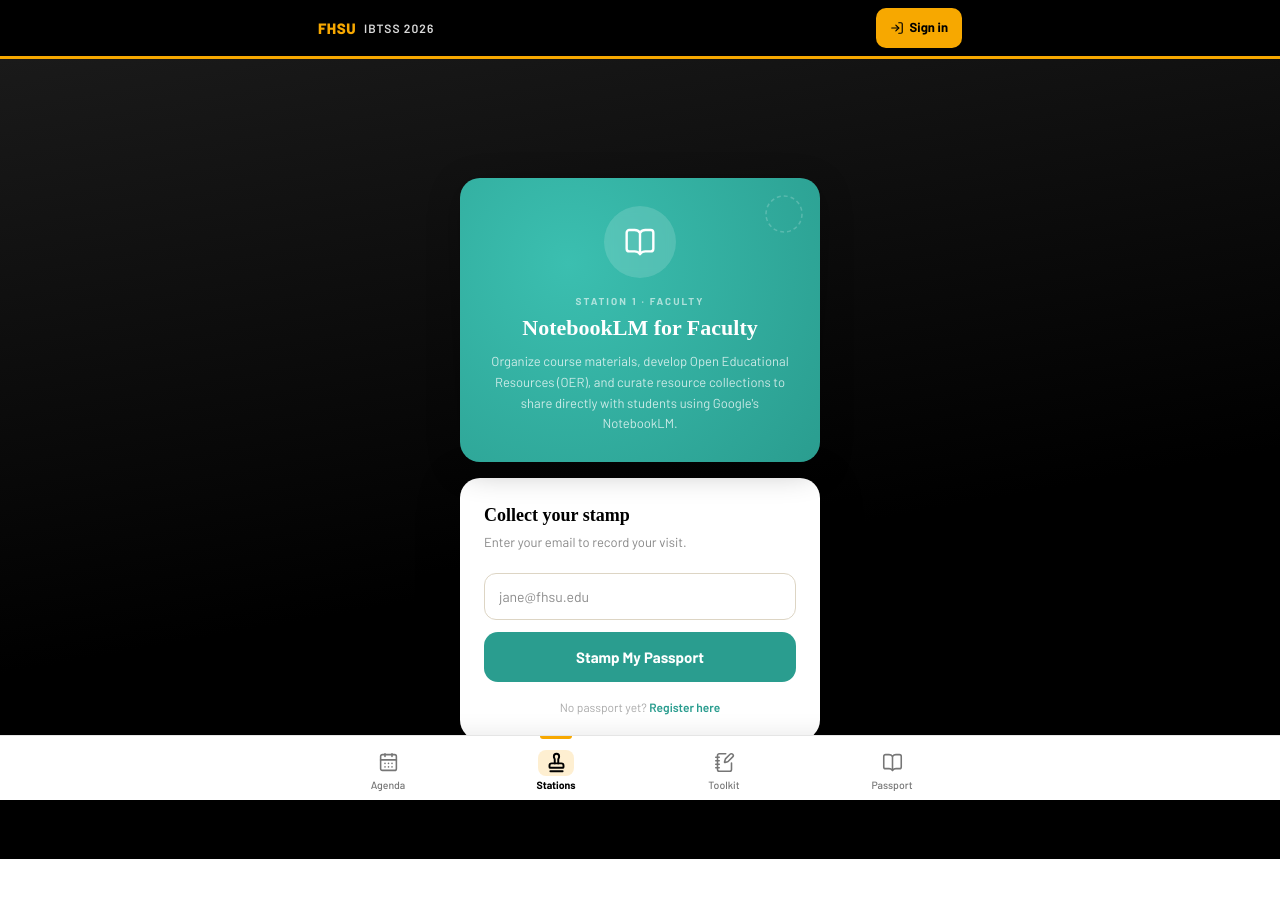
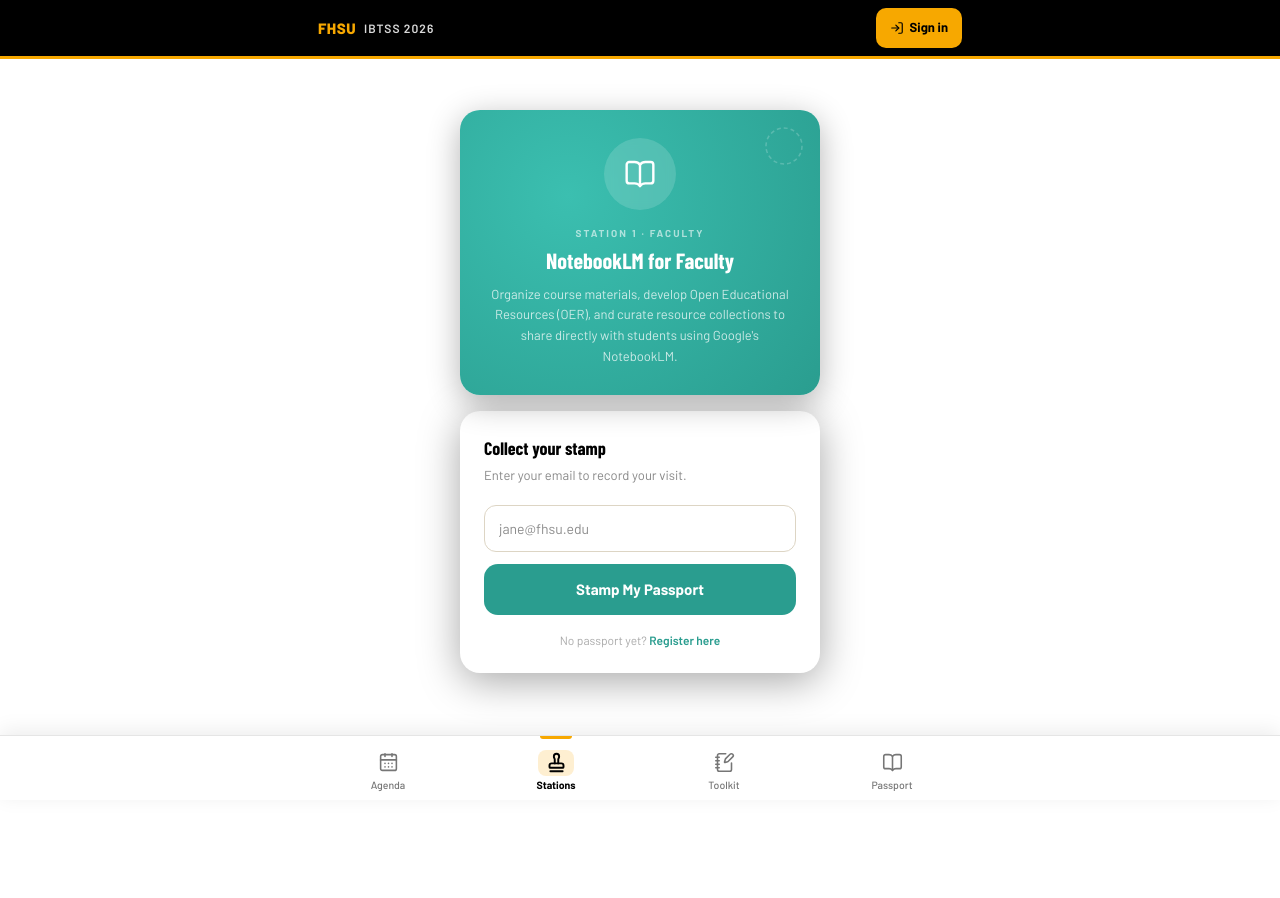
Before and after one commit to rattnak/ibtss-passport, a Next.js app: page /stamp/1 in a window 1280 px wide. Shown: the top 898 px of the page. After the commit the page ends 800 px from the top, so only its background shows below. Built offline with nearby package versions, Linux system fonts and the light colour scheme.

Commit message:
fix: remember signed-in email on QR stamp fallback page

```diff
--- a/src/app/stamp/[stationId]/page.tsx
+++ b/src/app/stamp/[stationId]/page.tsx
@@ -33,8 +33,8 @@
 
   if (!station || !sc || !Icon) {
     return (
-      <main className="min-h-screen passport-cover-bg flex items-center justify-center">
-        <p style={{ color: "rgba(201,168,76,0.7)", fontFamily: "'Playfair Display', serif", fontSize: 18 }}>Invalid station.</p>
+      <main className="min-h-full flex items-center justify-center" style={{ background: "white" }}>
+        <p style={{ color: "var(--gold-text)", fontFamily: "'Barlow Condensed', 'Barlow', sans-serif", fontSize: 18 }}>Invalid station.</p>
       </main>
     );
   }
@@ -49,6 +49,7 @@
       return;
     }
     const { id: participantId } = await lookupRes.json();
+    try { localStorage.setItem("ibtss_email", email.toLowerCase().trim()); } catch {}
     const stampRes = await fetch("/api/stamp", {
       method: "POST",
       headers: { "Content-Type": "application/json" },
@@ -63,7 +64,7 @@
   const remaining = result ? 3 - (result.stampsCollected ?? 0) : 0;
 
   return (
-    <main className="min-h-screen passport-cover-bg flex flex-col items-center justify-center px-4 py-10">
+    <main className="min-h-full flex flex-col items-center justify-center px-4 py-10" style={{ background: "white" }}>
 
       {/* Station header card */}
       <div style={{
@@ -84,7 +85,7 @@
         <p style={{ color: "rgba(255,255,255,0.6)", fontSize: 10, fontWeight: 700, letterSpacing: 2, textTransform: "uppercase", marginBottom: 6 }}>
           Station {station.id} · {station.audience}
         </p>
-        <h1 style={{ fontFamily: "'Playfair Display', serif", fontSize: 22, fontWeight: 700, color: "white", marginBottom: 10, lineHeight: 1.2 }}>
+        <h1 style={{ fontFamily: "'Barlow Condensed', 'Barlow', sans-serif", fontSize: 22, fontWeight: 700, color: "white", marginBottom: 10, lineHeight: 1.2 }}>
           {station.title}
         </h1>
         <p style={{ fontSize: 13, color: "rgba(255,255,255,0.75)", lineHeight: 1.6 }}>{station.description}</p>
@@ -97,7 +98,7 @@
       {/* Action card */}
       {!result ? (
         <div style={{ background: "var(--cream)", borderRadius: 20, padding: "24px", width: "100%", maxWidth: 360, boxShadow: "0 8px 40px rgba(0,0,0,0.35)" }}>
-          <h2 style={{ fontFamily: "'Playfair Display', serif", fontSize: 18, color: "var(--navy)", fontWeight: 700, marginBottom: 4 }}>
+          <h2 style={{ fontFamily: "'Barlow Condensed', 'Barlow', sans-serif", fontSize: 18, color: "var(--navy)", fontWeight: 700, marginBottom: 4 }}>
             Collect your stamp
           </h2>
           <p style={{ fontSize: 13, color: "#888", marginBottom: 20 }}>Enter your email to record your visit.</p>
@@ -137,7 +138,7 @@
           <div style={{ width: 64, height: 64, borderRadius: "50%", background: "rgba(192,57,43,0.1)", display: "flex", alignItems: "center", justifyContent: "center", margin: "0 auto 16px" }}>
             <Lock size={28} color="#c0392b" strokeWidth={1.8}/>
           </div>
-          <p style={{ fontFamily: "'Playfair Display', serif", fontSize: 18, color: "var(--navy)", fontWeight: 700, marginBottom: 8 }}>Not Found</p>
+          <p style={{ fontFamily: "'Barlow Condensed', 'Barlow', sans-serif", fontSize: 18, color: "var(--navy)", fontWeight: 700, marginBottom: 8 }}>Not Found</p>
           <p style={{ fontSize: 13, color: "#888", marginBottom: 20, lineHeight: 1.5 }}>{result.error}</p>
           <button onClick={() => setResult(null)} style={{ color: sc.color, fontSize: 14, fontWeight: 600, background: "none", border: "none", cursor: "pointer", fontFamily: "inherit" }}>
             ← Try again
@@ -148,7 +149,7 @@
           <div style={{ width: 72, height: 72, borderRadius: "50%", background: sc.colorBg, display: "flex", alignItems: "center", justifyContent: "center", margin: "0 auto 16px" }}>
             <CheckCircle2 size={36} color={sc.color} strokeWidth={1.8}/>
           </div>
-          <p style={{ fontFamily: "'Playfair Display', serif", fontSize: 20, color: "var(--navy)", fontWeight: 700, marginBottom: 8 }}>Already Collected</p>
+          <p style={{ fontFamily: "'Barlow Condensed', 'Barlow', sans-serif", fontSize: 20, color: "var(--navy)", fontWeight: 700, marginBottom: 8 }}>Already Collected</p>
           <p style={{ fontSize: 13, color: "#888", marginBottom: 20, lineHeight: 1.5 }}>You already have a stamp from this station.</p>
           <button onClick={() => router.push(`/passport/${result.participantId}`)}
             style={{ display: "flex", alignItems: "center", justifyContent: "center", gap: 6, width: "100%", background: sc.color, color: "white", border: "none", borderRadius: 14, padding: "14px 0", fontSize: 15, fontWeight: 700, cursor: "pointer", fontFamily: "inherit" }}>
@@ -160,7 +161,7 @@
           <div style={{ width: 72, height: 72, borderRadius: "50%", background: "rgba(201,168,76,0.15)", display: "flex", alignItems: "center", justifyContent: "center", margin: "0 auto 16px" }}>
             <span style={{ fontSize: 36 }}>🏆</span>
           </div>
-          <p style={{ fontFamily: "'Playfair Display', serif", fontSize: 20, color: "var(--navy)", fontWeight: 700, marginBottom: 8 }}>Passport Complete!</p>
+          <p style={{ fontFamily: "'Barlow Condensed', 'Barlow', sans-serif", fontSize: 20, color: "var(--navy)", fontWeight: 700, marginBottom: 8 }}>Passport Complete!</p>
           <p style={{ fontSize: 13, color: "#888", marginBottom: 20, lineHeight: 1.5 }}>
             You&apos;ve visited all three stations. Your completion passport is ready to share!
           </p>
@@ -174,7 +175,7 @@
           <div className="stamp-animate" style={{ width: 80, height: 80, borderRadius: "50%", background: `radial-gradient(circle at 30% 30%, ${sc.colorLight}, ${sc.color})`, display: "flex", alignItems: "center", justifyContent: "center", margin: "0 auto 16px", boxShadow: `0 4px 20px ${sc.color}40` }}>
             <Icon size={34} color="white" strokeWidth={1.8}/>
           </div>
-          <p style={{ fontFamily: "'Playfair Display', serif", fontSize: 20, color: "var(--navy)", fontWeight: 700, marginBottom: 8 }}>Stamp Collected!</p>
+          <p style={{ fontFamily: "'Barlow Condensed', 'Barlow', sans-serif", fontSize: 20, color: "var(--navy)", fontWeight: 700, marginBottom: 8 }}>Stamp Collected!</p>
           <p style={{ fontSize: 13, color: "#888", marginBottom: 4, lineHeight: 1.5 }}>
             Station {stationId} complete. Resources sent to your email.
           </p>
```
